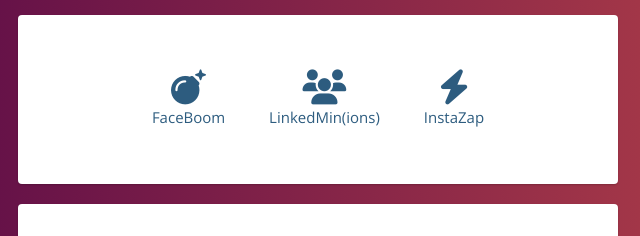
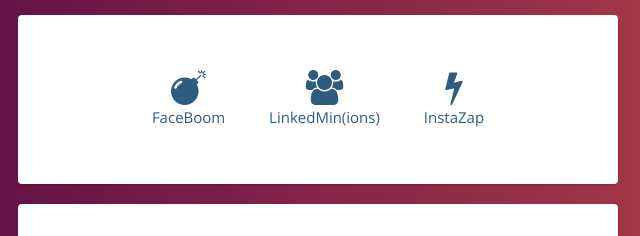
Before and after one commit to sladesundar/profile, a plain HTML site: page index.html in a window 1280 px wide. Shown: the part 407-643 px from the top of the page, 322-962 px from the left. Drawn offline with nearby package versions, Linux system fonts and the light colour scheme.

Commit message:
added old fontawesome link

```diff
--- a/index.html
+++ b/index.html
@@ -4,7 +4,7 @@
     <meta charset="utf-8">
     <title>The Amazing Profile of Slade Sundar</title>
     <link href="https://fonts.googleapis.com/css?family=Open+Sans|Raleway:900" rel="stylesheet">
-    <link rel="stylesheet" href="path/to/font-awesome/css/font-awesome.min.css">
+    <link rel="stylesheet" href="https://maxcdn.bootstrapcdn.com/font-awesome/4.6.1/css/font-awesome.min.css">
     <link rel="stylesheet" href="style.css">
   </head>
 
```
